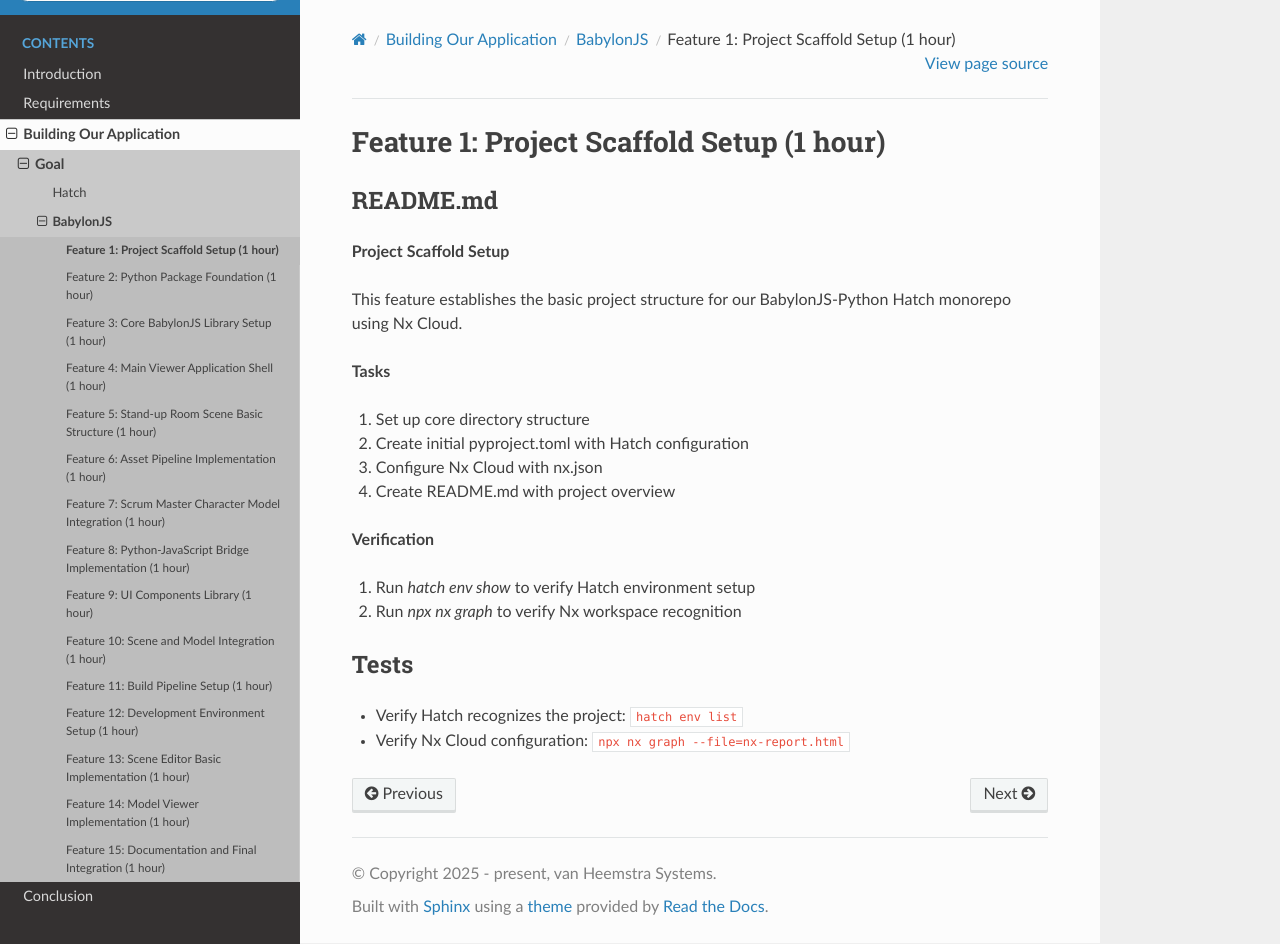
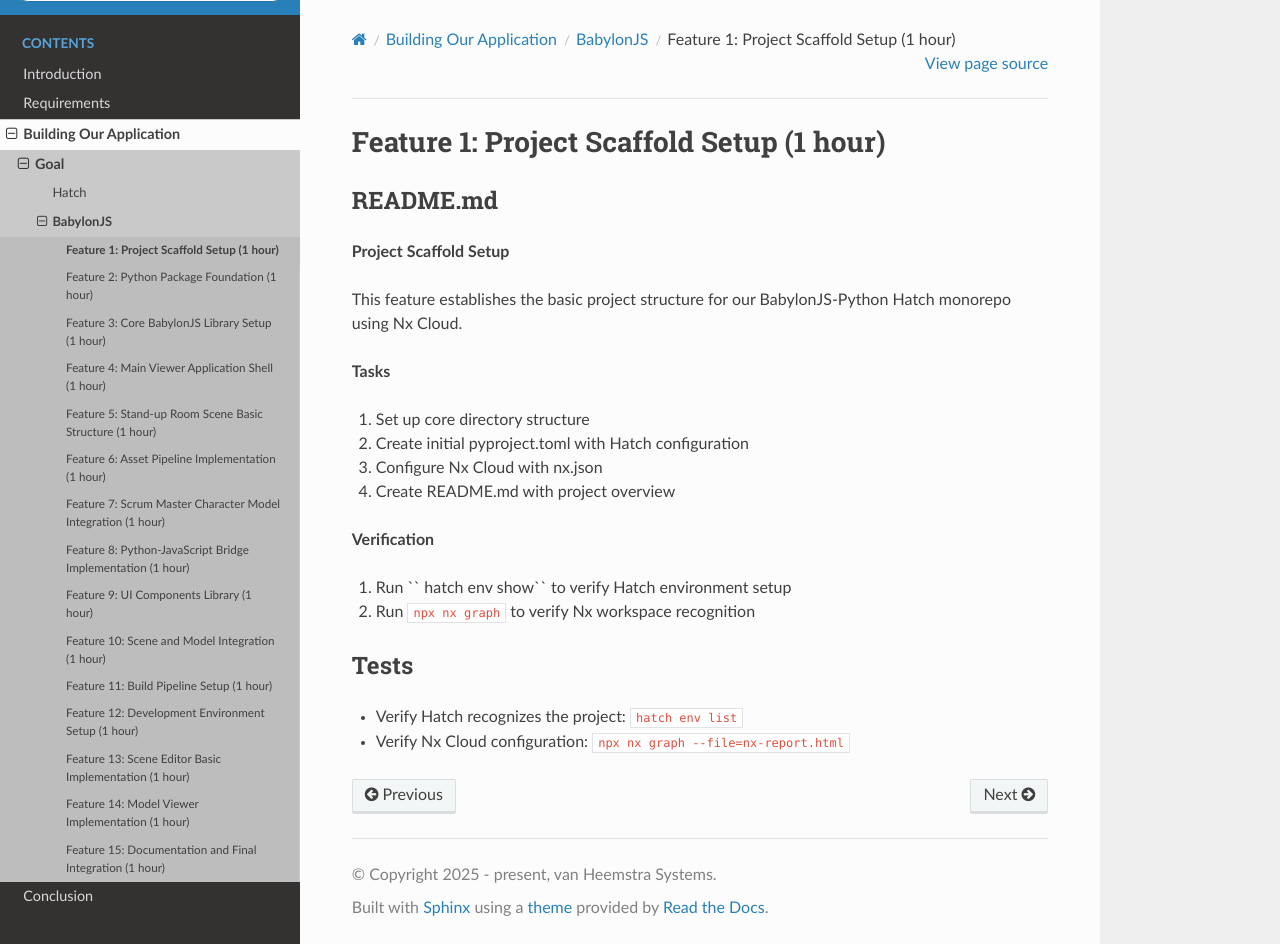
Before and after one commit to vanHeemstraSystems/hatch-babylonjs, a Sphinx documentation site: the page built from docs/source/300/200/100/index.rst, in a window 1280 px wide and 944 px high. Built offline with Sphinx 7.4.7 and the Read the Docs theme 3.1.0, drawn with Linux system fonts in a browser that asks for light colours; pages that are not in the unit, such as notebooks, are missing from menus.

```diff
--- a/docs/source/300/200/100/index.rst
+++ b/docs/source/300/200/100/index.rst
@@ -17,8 +17,8 @@ This feature establishes the basic project structure for our BabylonJS-Python Ha
 
 **Verification**
 
-#. Run `hatch env show` to verify Hatch environment setup
-#. Run `npx nx graph` to verify Nx workspace recognition
+#. Run `` hatch env show`` to verify Hatch environment setup
+#. Run ``npx nx graph`` to verify Nx workspace recognition
 
 Tests
 *****
```
